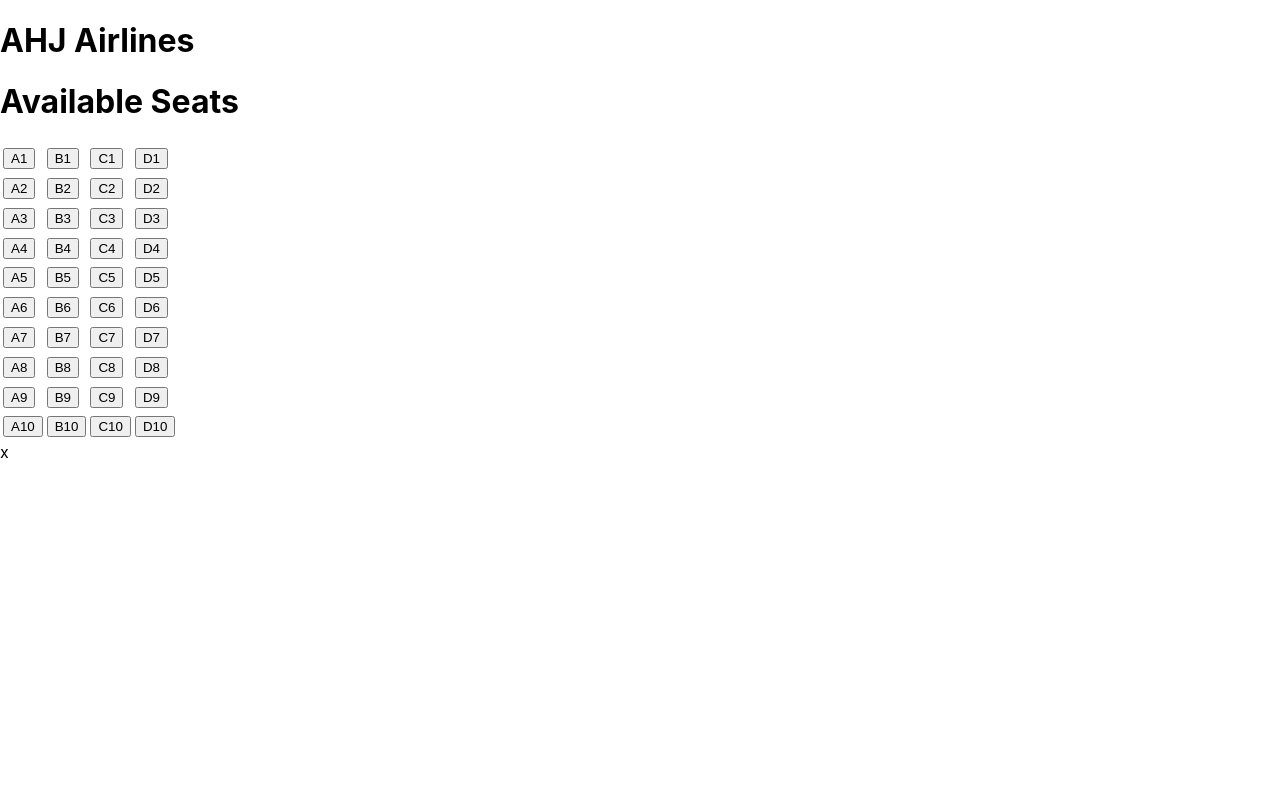
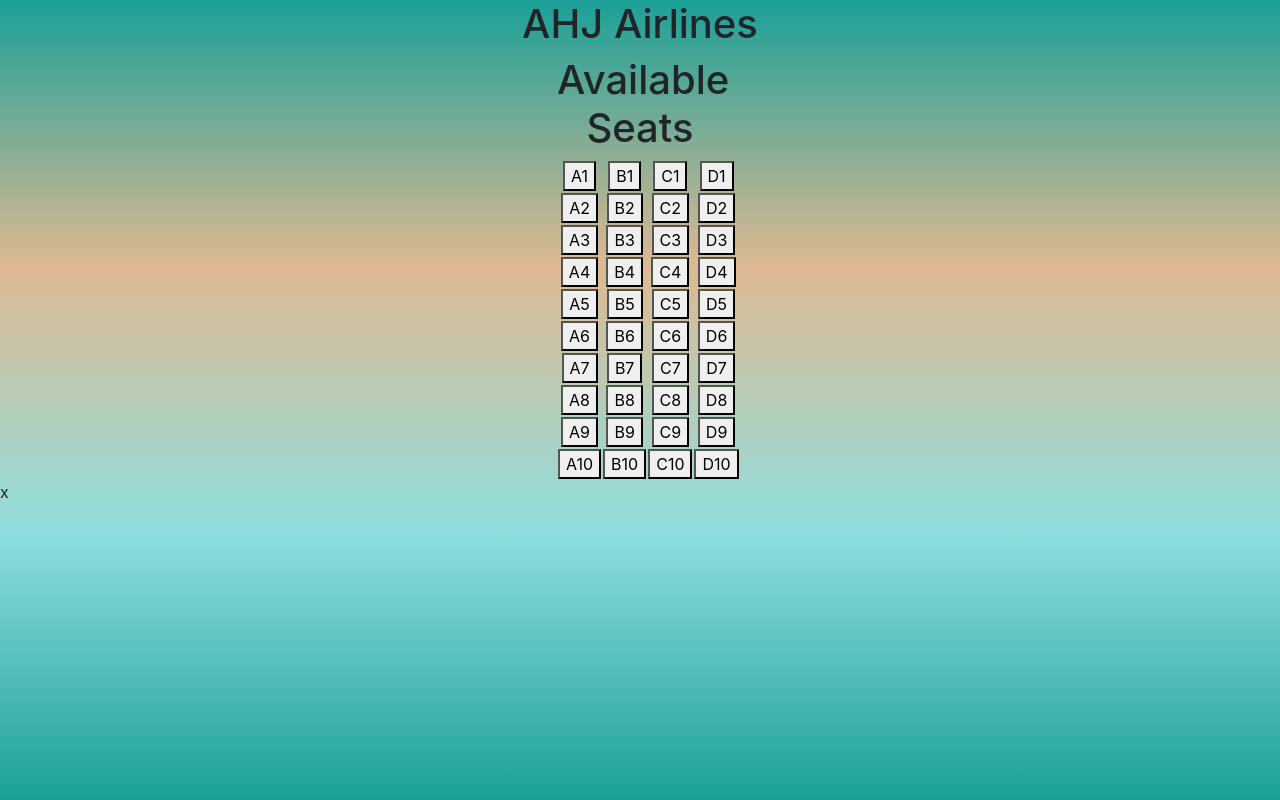
Before and after one commit to GigaXXIV/ahj-airline-client, a React (Create React App) app: page /flights/1/showpage in a window 1280 px wide. Built offline with nearby package versions, Linux system fonts and the light colour scheme.

Commit message:
Boostrap updates v1

```diff
--- a/public/index.html
+++ b/public/index.html
@@ -3,6 +3,13 @@
   <head>
     <meta charset="utf-8" />
     <link rel="icon" href="%PUBLIC_URL%/favicon.ico" />
+    <link
+      rel="stylesheet"
+      href="https://cdn.jsdelivr.net/npm/bootstrap@5.1.3/dist/css/bootstrap.min.css"
+      integrity="sha384-1BmE4kWBq78iYhFldvKuhfTAU6auU8tT94WrHftjDbrCEXSU1oBoqyl2QvZ6jIW3"
+      crossorigin="anonymous"
+    />
+
     <meta name="viewport" content="width=device-width, initial-scale=1" />
     <meta name="theme-color" content="#000000" />
     <meta
--- a/src/components/ShowPage.jsx
+++ b/src/components/ShowPage.jsx
@@ -41,7 +41,11 @@ const ShowPage = ({ match }) => {
 
 
   return (
-    <div>
+  <div className="container text-center">
+  <div className="row align-items-center">
+    <div className="col-md-5">
+    </div>
+    <div className="col-md-2">
       <h1>Available Seats</h1>
       <table style={{ height: "300px", overflow: "auto" }}>
         <tbody>
@@ -69,6 +73,10 @@ const ShowPage = ({ match }) => {
         </div>
       )}
     </div>
+    <div className="col-md-5">
+    </div>
+  </div>
+</div>
   );
 };
 
--- a/src/index.css
+++ b/src/index.css
@@ -1,13 +1,34 @@
 body {
   margin: 0;
-  font-family: -apple-system, BlinkMacSystemFont, 'Segoe UI', 'Roboto', 'Oxygen',
-    'Ubuntu', 'Cantarell', 'Fira Sans', 'Droid Sans', 'Helvetica Neue',
+  font-family: -apple-system, BlinkMacSystemFont, "Segoe UI", "Roboto", "Oxygen",
+    "Ubuntu", "Cantarell", "Fira Sans", "Droid Sans", "Helvetica Neue",
     sans-serif;
   -webkit-font-smoothing: antialiased;
   -moz-osx-font-smoothing: grayscale;
 }
 
+body::before {
+  content: "";
+  position: fixed;
+  top: 0;
+  left: 0;
+  width: 100%;
+  height: 100%;
+  background: linear-gradient(to bottom, #1ba098, #deb992, #8fdede, #1ba098);
+  z-index: -1;
+}
+
 code {
-  font-family: source-code-pro, Menlo, Monaco, Consolas, 'Courier New',
+  font-family: source-code-pro, Menlo, Monaco, Consolas, "Courier New",
     monospace;
 }
+
+h1 {
+  text-align: center;
+}
+
+.bookingform {
+  align-items: center;
+  text-align: center;
+  align-content: center;
+}
```
